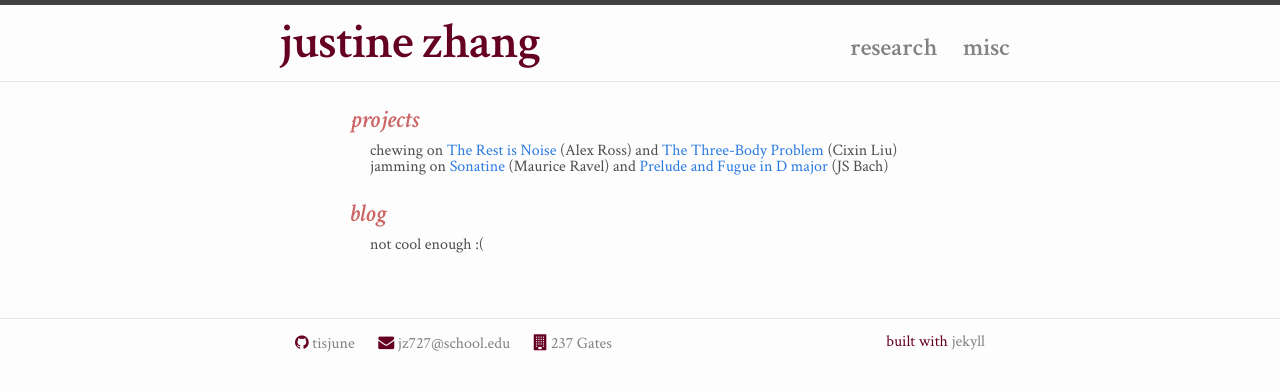
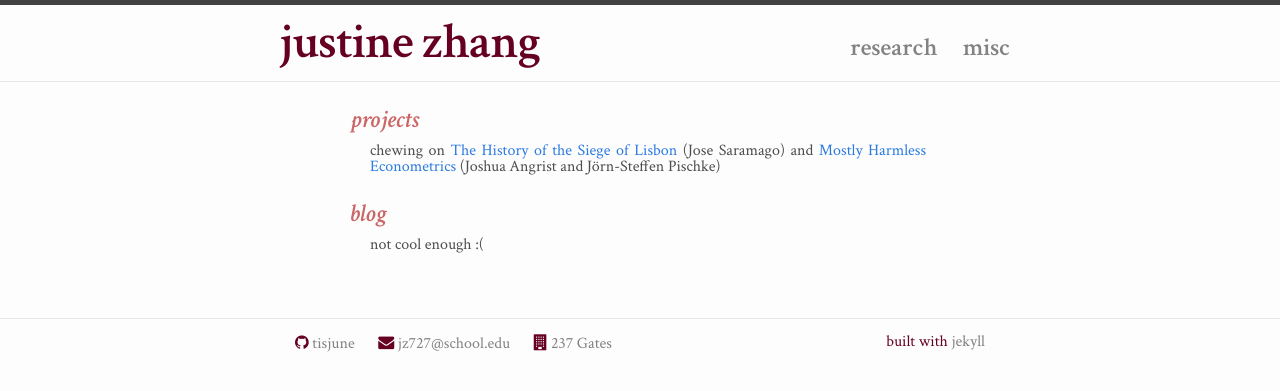
Before and after one commit to tisjune/tisjune.github.io, a Jekyll site: the page built from misc.html, in a window 1280 px wide. Shown: the top 391 px of the page. Built offline with Jekyll 4.4.1, drawn with Linux system fonts in a browser that asks for light colours; nearby versions of some CDN libraries.

Commit message:
updated misc

```diff
--- a/index.html
+++ b/index.html
@@ -11,7 +11,7 @@ layout: default
     <p>PhD student, <a href="http://infosci.cornell.edu/" target="_blank">Information Science</a>, <a href="http://www.cornell.edu/" target="_blank">Cornell University</a>
     <br>
     Advised by <a href="http://www.cs.cornell.edu/~cristian/" target="_blank">Cristian Danescu-Niculescu-Mizil</a>
-    <br><br></p>
+    <br></p>
   </div>
   <!-- <h2 class="section-head">future</h2> -->
   <div class="section-text">
--- a/misc.html
+++ b/misc.html
@@ -8,9 +8,7 @@ permalink: /misc/
 	<div class="textbox">
 	  <h2 class="section-head">projects</h2>
 	  <div class="section-text">
-	    <p>chewing on <a href="http://www.therestisnoise.com/noise/" target="_blank">The Rest is Noise</a> (Alex Ross) and <a href="https://www.amazon.com/Three-Body-Problem-Cixin-Liu/dp/0765382032" target="_blank">The Three-Body Problem</a> (Cixin Liu)
-	    <br>
-	    jamming on <a href="http://imslp.org/wiki/Sonatine_(Ravel,_Maurice)" target="_blank">Sonatine</a> (Maurice Ravel) and <a href="http://imslp.org/wiki/Prelude_and_Fugue_in_D_major,_BWV_850_(Bach,_Johann_Sebastian)" target="_blank">Prelude and Fugue in D major</a> (JS Bach)
+	    <p>chewing on <a href="https://www.amazon.com/History-Siege-Lisbon-Jose-Saramago/dp/0156006243" target="_blank">The History of the Siege of Lisbon</a> (Jose Saramago) and <a href="https://www.amazon.com/Mostly-Harmless-Econometrics-Empiricists-Companion/dp/0691120358/" target="_blank">Mostly Harmless Econometrics</a> (Joshua Angrist and Jörn-Steffen Pischke)
 	    <br><br></p>
 	  </div>
 	  <h2 class="section-head">blog</h2>
```
